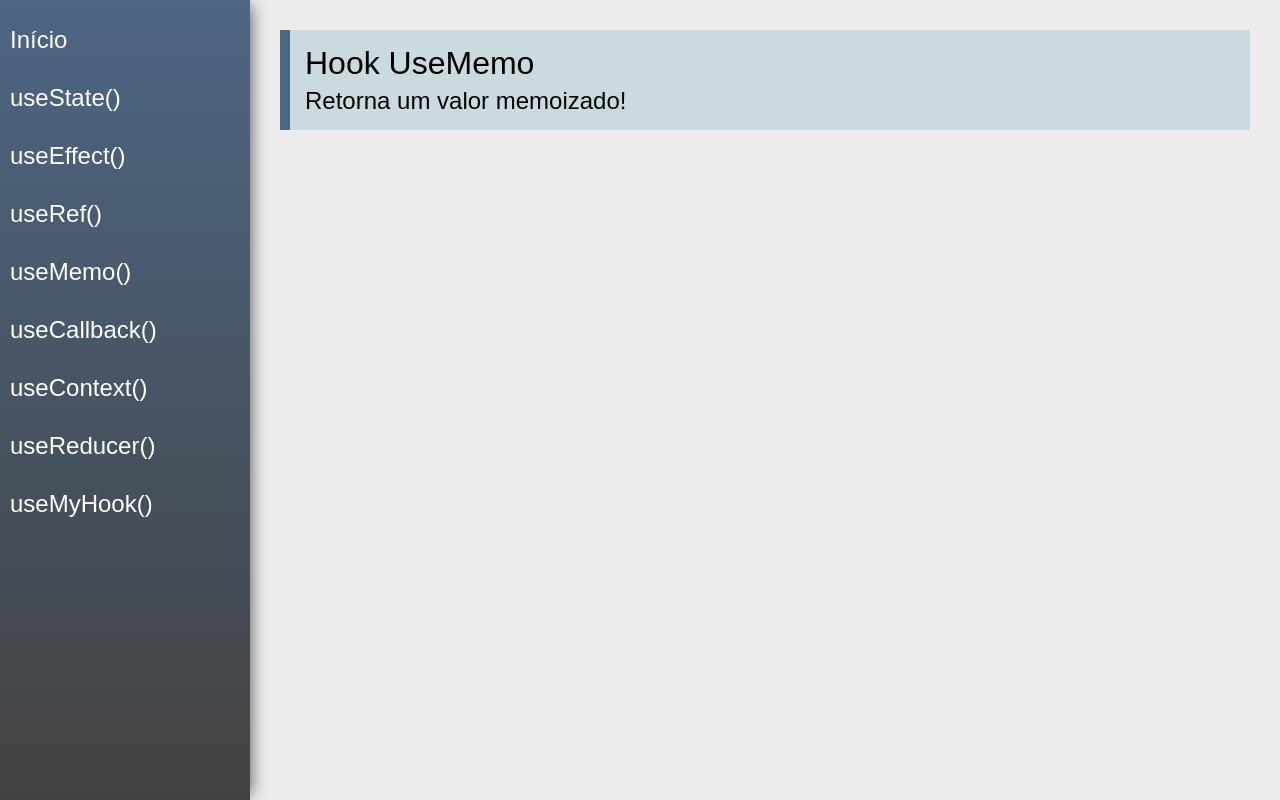
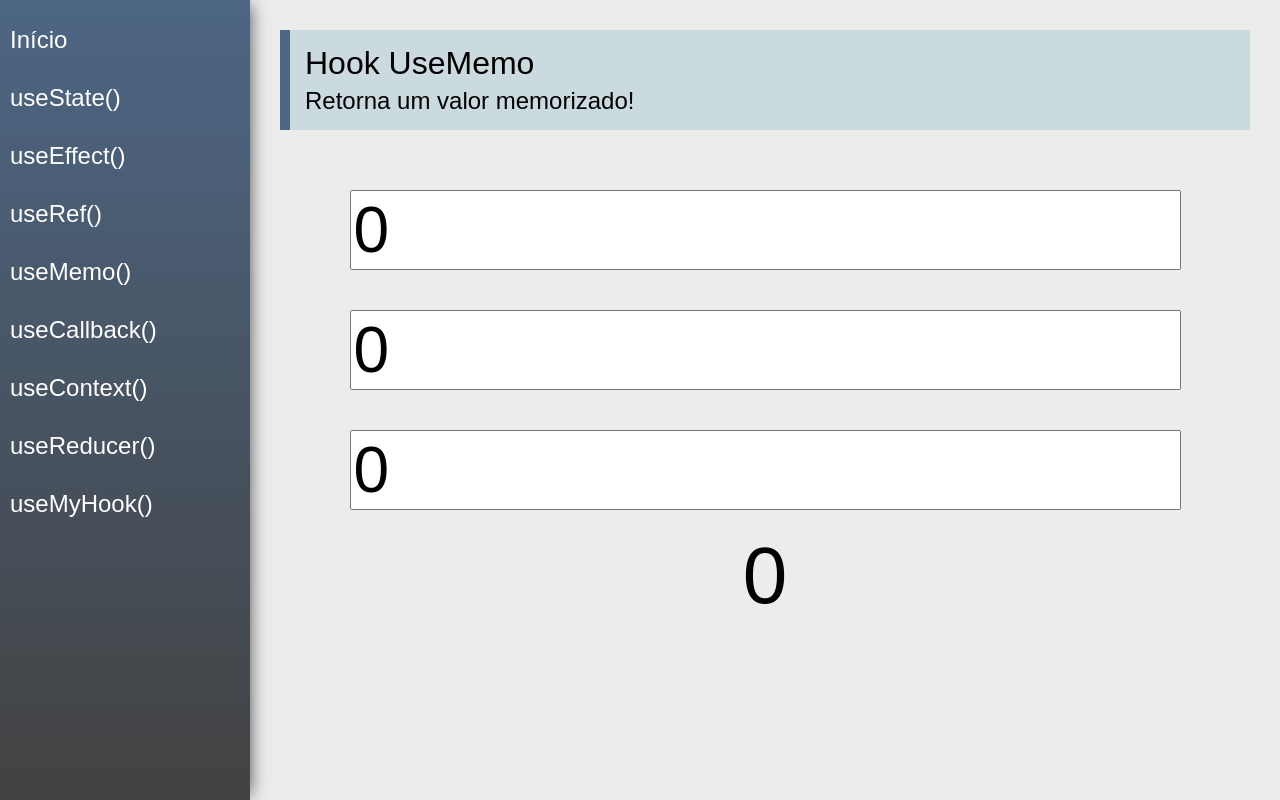
Before and after one commit to simonelopess/how-to-use-hooks, a React (Create React App) app: page /useMemo in a window 1280 px wide. Built offline with nearby package versions, Linux system fonts and the light colour scheme.

Commit message:
using UseMemo

```diff
--- a/src/views/examples/UseMemo.jsx
+++ b/src/views/examples/UseMemo.jsx
@@ -1,13 +1,31 @@
-import React from 'react'
+import React, { useMemo, useState } from 'react'
 import PageTitle from '../../components/layout/PageTitle'
 
+function sum(a,b){
+    return a + b
+}
 const UseMemo = (props) => {
+    const [n1, setN1] = useState(0)
+    const [n2, setN2] = useState(0)
+    const [n3, setN3] = useState(0)
+
+    const result = useMemo(()=> sum(n1, n2), [n1, n2]);
+
     return (
         <div className="UseMemo">
             <PageTitle
                 title="Hook UseMemo"
-                subtitle="Retorna um valor memoizado!"
+                subtitle="Retorna um valor memorizado!"
             />
+            <div className="center">
+                <input type="number" className="input"
+                    value={n1} onChange={e => setN1(parseInt(e.target.value))} />
+                <input type="number" className="input"
+                    value={n2} onChange={e => setN2(parseInt(e.target.value))} />
+                <input type="number" className="input"
+                    value={n3} onChange={e => setN3(parseInt(e.target.value))} />
+                <span className="text">{result}</span>
+            </div>
         </div>
     )
 }
```
Also changed, not shown: 1 other file (tests, documents, lock files or other folders).
